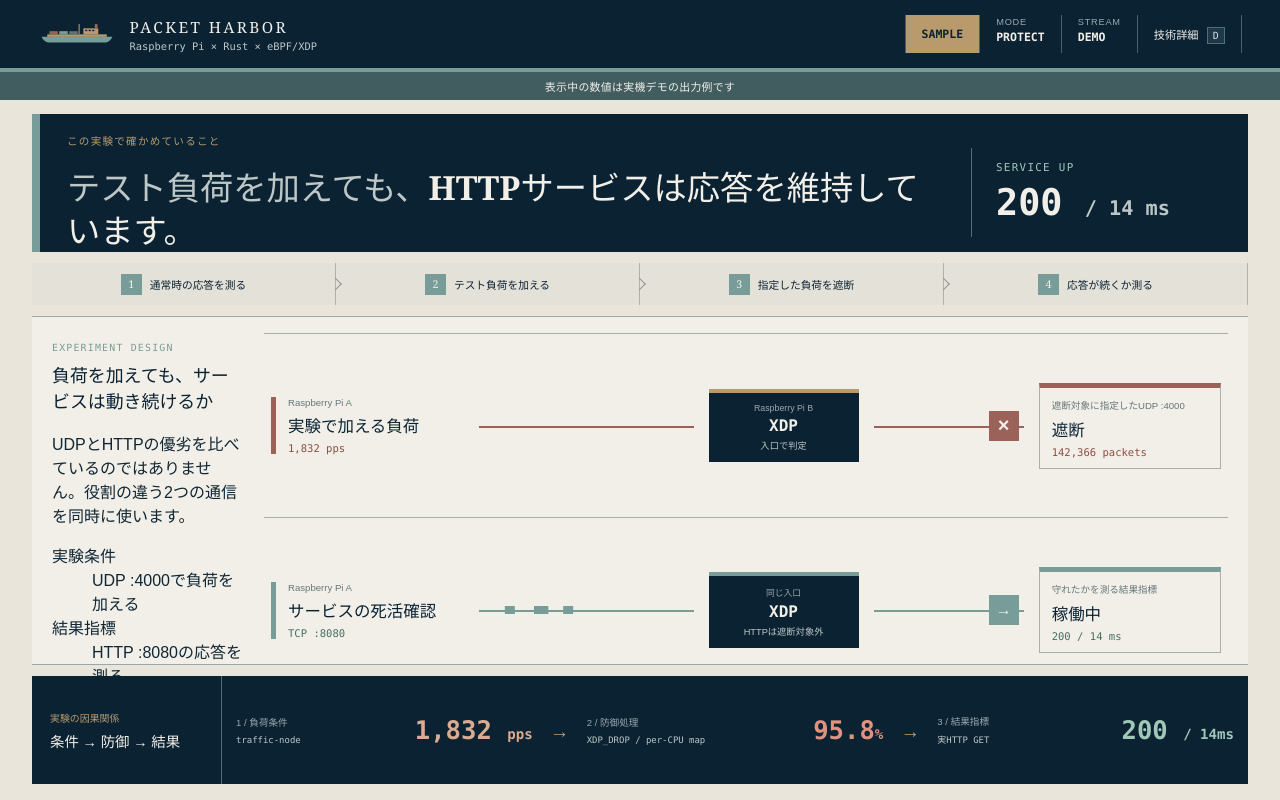
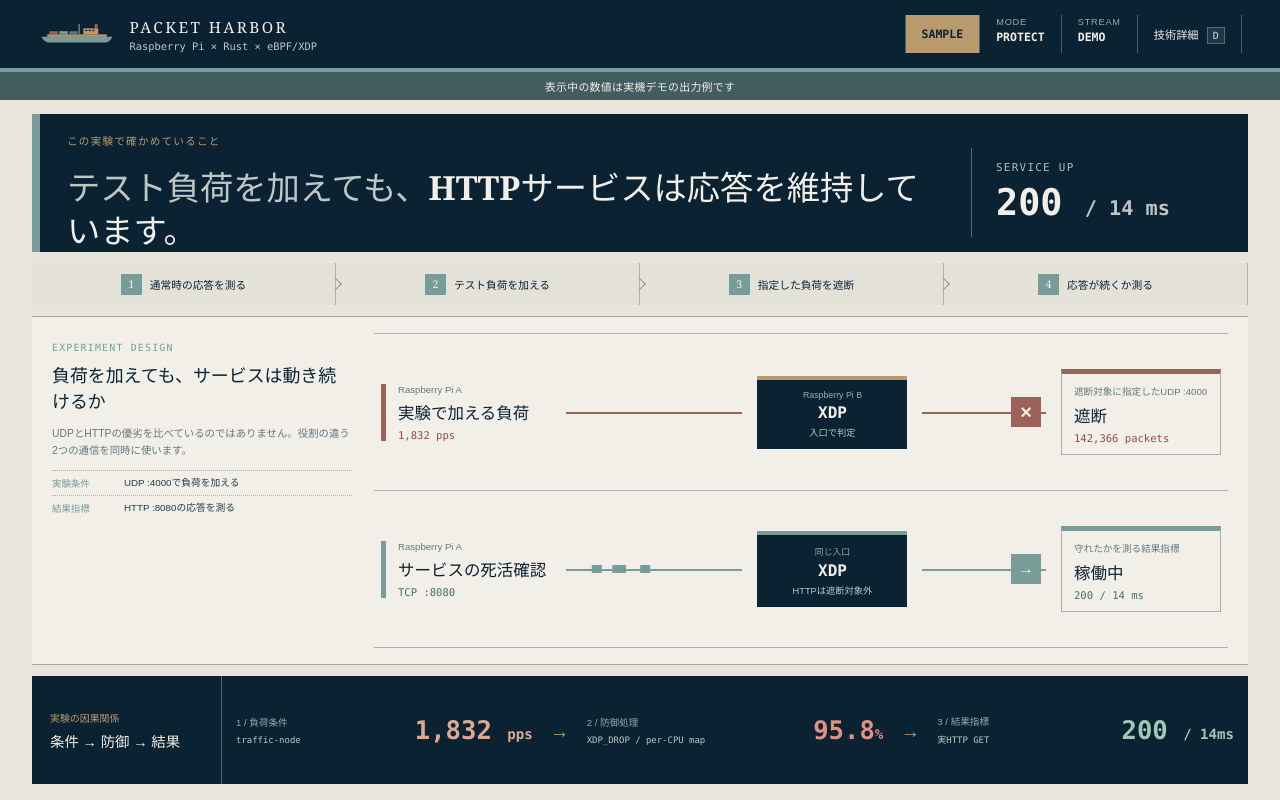
Before and after one commit to Suisan-neki/packet-journey, a React (Vite) app in the folder dashboard/: page / in a window 1280 px wide. Built offline with nearby package versions, Linux system fonts and the light colour scheme.

Commit message:
make experiment condition and outcome roles readable

```diff
--- a/dashboard/src/app.css
+++ b/dashboard/src/app.css
@@ -295,7 +295,7 @@ kbd {
 .live-experiment {
   min-height: 0;
   display: grid;
-  grid-template-columns: 190px minmax(0, 1fr);
+  grid-template-columns: 300px minmax(0, 1fr);
   gap: 22px;
   padding: 16px 20px;
   background: #f1efe8;
@@ -321,6 +321,38 @@ kbd {
   font-family: Georgia, "Yu Mincho", serif;
   font-size: 1.12rem;
   font-weight: 600;
+  line-height: 1.45;
+}
+
+.experiment-heading > p {
+  margin: 10px 0 0;
+  color: #65777c;
+  font-size: 0.65rem;
+  line-height: 1.65;
+}
+
+.role-key {
+  margin: 11px 0 0;
+}
+
+.role-key div {
+  display: grid;
+  grid-template-columns: 64px 1fr;
+  gap: 8px;
+  padding: 5px 0;
+  border-top: 1px dotted #a9afab;
+}
+
+.role-key dt {
+  color: #789d99;
+  font-size: 0.59rem;
+  font-weight: 700;
+}
+
+.role-key dd {
+  margin: 0;
+  color: #233d49;
+  font-size: 0.61rem;
   line-height: 1.45;
 }
 
```
